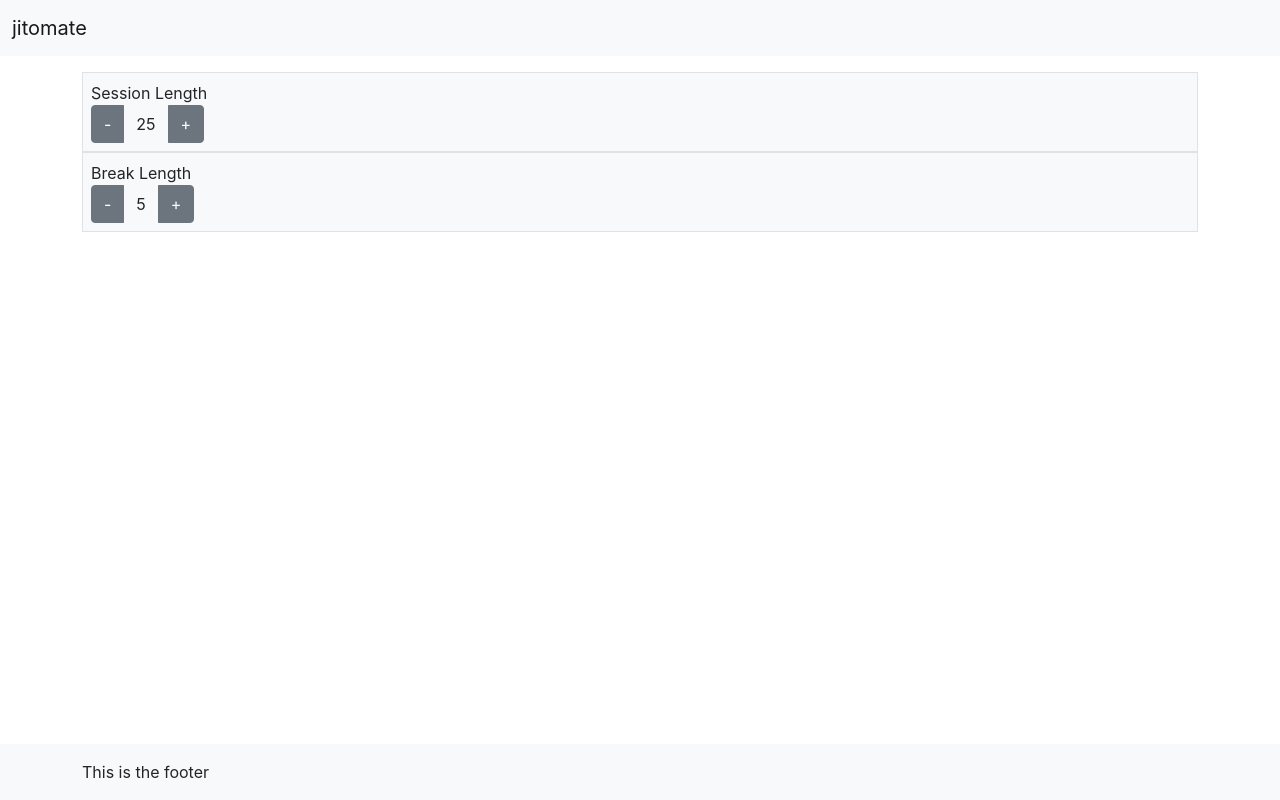
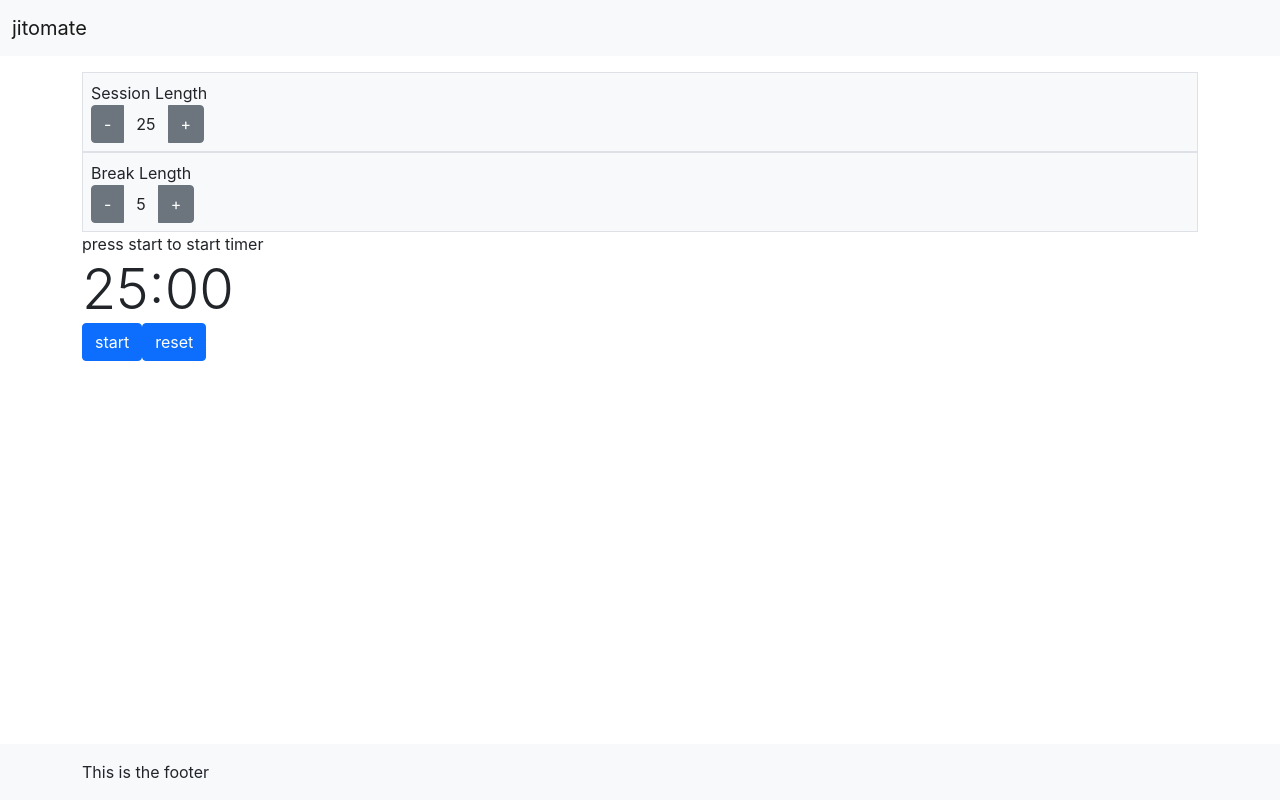
Before and after one commit to janreggie/jitomate, a React (Create React App) app: page / in a window 1280 px wide. Built offline with nearby package versions, Linux system fonts and the light colour scheme.

Commit message:
+config w/ default lengths; Timer component
Timer component works save audio.

```diff
--- a/src/components/Main.tsx
+++ b/src/components/Main.tsx
@@ -1,19 +1,24 @@
 import React, { useState } from 'react'
+import { DefaultBreakLength, DefaultSessionLength } from '../config'
 import LengthControls from './LengthControls'
+import Timer from './Timer'
 
 function Main () {
-  const [sessionLength, setSessionLength] = useState(25)
-  const [breakLength, setBreakLength] = useState(5)
+  const [sessionLength, setSessionLength] = useState(DefaultSessionLength)
+  const [breakLength, setBreakLength] = useState(DefaultBreakLength)
 
   return (
-    <main>
-      <div className='container'>
+    <main className='container'>
       <LengthControls
         sessionLength={sessionLength}
         setSessionLength={setSessionLength}
         breakLength={breakLength}
         setBreakLength={setBreakLength} />
-      </div>
+      <Timer
+        sessionLength={sessionLength}
+        breakLength={breakLength}
+        resetLengths={() => { setSessionLength(DefaultSessionLength); setBreakLength(DefaultBreakLength) }}
+        />
     </main>
   )
 }
--- /dev/null
+++ b/src/components/Timer.tsx
@@ -0,0 +1,112 @@
+import React, { useEffect, useState } from 'react'
+import { DefaultSessionLength } from '../config'
+
+type timerParameters = {
+  sessionLength: number
+  breakLength: number
+  resetLengths: (() => void)
+}
+
+function Timer (params : timerParameters) {
+  const [remainingTime, setRemainingTime] = useState(params.sessionLength * 60) // remaining time that is visible
+  const [hasStarted, setHasStarted] = useState(false) // has start been pressed once?
+  const [isOnBreak, setIsOnBreak] = useState(false) // session or break mode?
+  const [isRunning, setIsRunning] = useState(false) // is it not paused?
+
+  /** resetEverything reverts the program to its "initial" state */
+  const resetEverything = () => {
+    setHasStarted(false)
+    setIsRunning(false)
+    params.resetLengths()
+    setRemainingTime(DefaultSessionLength * 60)
+  }
+
+  /** toggleStartStop runs when the start/stop button is pressed */
+  const toggleStartStop = () => {
+    setHasStarted(true)
+    setIsRunning(!isRunning)
+  }
+
+  /** atTimerReset runs when remainingTime becomes zero */
+  const atTimerReset = () => {
+    if (isOnBreak) {
+      setRemainingTime(params.sessionLength * 60)
+    } else {
+      setRemainingTime(params.breakLength * 60)
+    }
+    setIsOnBreak(!isOnBreak)
+  }
+
+  // To make sure that remainingTime is "linked" to sessionLength until start button has been pressed
+  useEffect(() => {
+    const intervalID = setInterval(() => {
+      if (hasStarted) { return }
+      setRemainingTime(params.sessionLength * 60)
+    }, 10)
+
+    return () => { clearInterval(intervalID) }
+  })
+
+  // To countdown remaining time
+  useEffect(() => {
+    const intervalID = setInterval(() => {
+      if (!isRunning) { return }
+
+      setRemainingTime(remainingTime - 1)
+      if (remainingTime === 0) { atTimerReset() }
+
+      if (remainingTime % 50 === 0) {
+        console.log('Remaining time is ', remainingTime, ' on break? ', isOnBreak)
+      }
+    }, 1000)
+
+    return () => {
+      clearInterval(intervalID)
+    }
+  }, [remainingTime, isOnBreak, isRunning])
+
+  return (
+    <div>
+      <TimerLabel hasStarted={hasStarted} isRunning={isRunning} isOnBreak={isOnBreak} />
+      <RemainingTimeDisplay remainingTime={remainingTime} />
+      <button className='btn btn-primary' type='button' onClick={toggleStartStop} id='start_stop'>{isRunning ? 'stop' : 'start'}</button>
+      <button className='btn btn-primary' type='button' onClick={resetEverything} id='reset'>reset</button>
+    </div>
+  )
+}
+
+type timerLabelParameters = {
+  hasStarted : boolean
+  isRunning : boolean
+  isOnBreak : boolean
+}
+
+function TimerLabel (params : timerLabelParameters) {
+  const result = () => {
+    if (!params.hasStarted) {
+      return 'press start to start timer'
+    }
+    if (!params.isRunning) {
+      return 'press start to continue timer'
+    }
+    if (params.isOnBreak) {
+      return 'break started'
+    }
+    return 'session started'
+  }
+
+  return (
+    <div id='timer-label'>{ result() }</div>
+  )
+}
+
+function RemainingTimeDisplay ({ remainingTime } : { remainingTime : number}) {
+  const pad = (n : number) => n.toString().padStart(2, '0')
+  const formatTime = (seconds : number) : string => pad(Math.floor(seconds / 60)) + ':' + pad(seconds % 60)
+
+  return (
+    <div id='time-left' className='display-4'>{formatTime(remainingTime)}</div>
+  )
+}
+
+export default Timer
--- /dev/null
+++ b/src/config.ts
@@ -0,0 +1,7 @@
+const DefaultSessionLength = 25
+const DefaultBreakLength = 5
+
+export {
+  DefaultSessionLength,
+  DefaultBreakLength
+}
```
